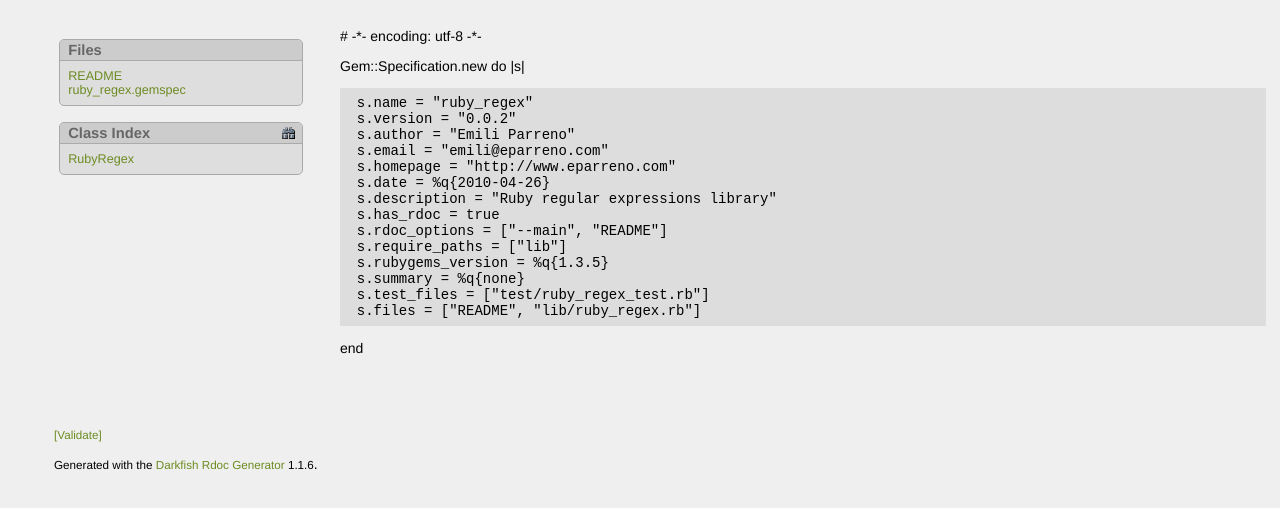
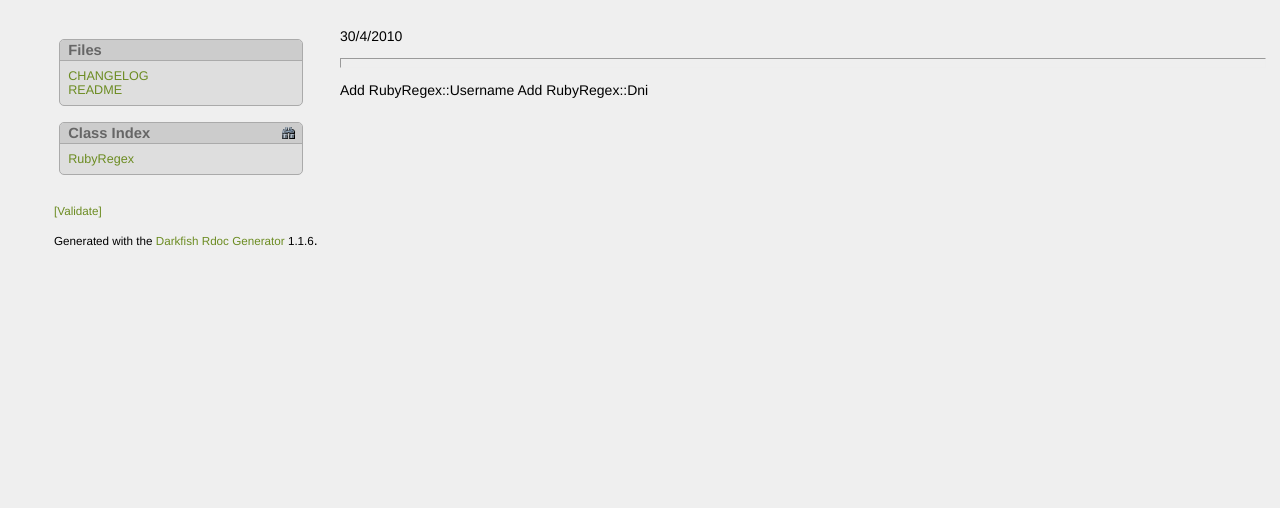
Before and after one commit to eparreno/ruby_regex, a plain HTML site: page doc/CHANGELOG.html in a window 1280 px wide. Drawn offline with Linux system fonts and the light colour scheme.

Commit message:
version 0.0.3

```diff
--- a/doc/ruby_regex_gemspec.html
+++ b/doc/CHANGELOG.html
@@ -6,7 +6,7 @@
 <head>
 	<meta content="text/html; charset=utf-8" http-equiv="Content-Type" />
 
-	<title>File: ruby_regex.gemspec [RDoc Documentation]</title>
+	<title>File: CHANGELOG [RDoc Documentation]</title>
 
 	<link type="text/css" media="screen" href="./rdoc.css" rel="stylesheet" />
 
@@ -29,9 +29,9 @@
 				<h3 class="section-header">Files</h3>
 				<ul>
 
+					<li class="file"><a href="./CHANGELOG.html">CHANGELOG</a></li>
+
 					<li class="file"><a href="./README.html">README</a></li>
-
-					<li class="file"><a href="./ruby_regex_gemspec.html">ruby_regex.gemspec</a></li>
 
 				</ul>
 			</div>
@@ -64,29 +64,10 @@
 
 	<div id="documentation">
 		<p>
-# -*- encoding: utf-8 -*-
+30/4/2010
 </p>
-<p>
-Gem::Specification.new do |s|
-</p>
-<pre>
-  s.name = &quot;ruby_regex&quot;
-  s.version = &quot;0.0.2&quot;
-  s.author = &quot;Emili Parreno&quot;
-  s.email = &quot;emili@eparreno.com&quot;
-  s.homepage = &quot;http://www.eparreno.com&quot;
-  s.date = %q{2010-04-26}
-  s.description = &quot;Ruby regular expressions library&quot;
-  s.has_rdoc = true
-  s.rdoc_options = [&quot;--main&quot;, &quot;README&quot;]
-  s.require_paths = [&quot;lib&quot;]
-  s.rubygems_version = %q{1.3.5}
-  s.summary = %q{none}
-  s.test_files = [&quot;test/ruby_regex_test.rb&quot;]
-  s.files = [&quot;README&quot;, &quot;lib/ruby_regex.rb&quot;]
-</pre>
-<p>
-end
+<hr size="10"></hr><p>
+Add RubyRegex::Username Add RubyRegex::Dni
 </p>
 
 	</div>
```
Also changed, not shown: doc/README.html (+13 -2 lines), doc/RubyRegex.html (+19 -4 lines), doc/index.html (+2 -2 lines), doc/lib/ruby_regex_rb.html (+1 -1 lines), 3 other files.
